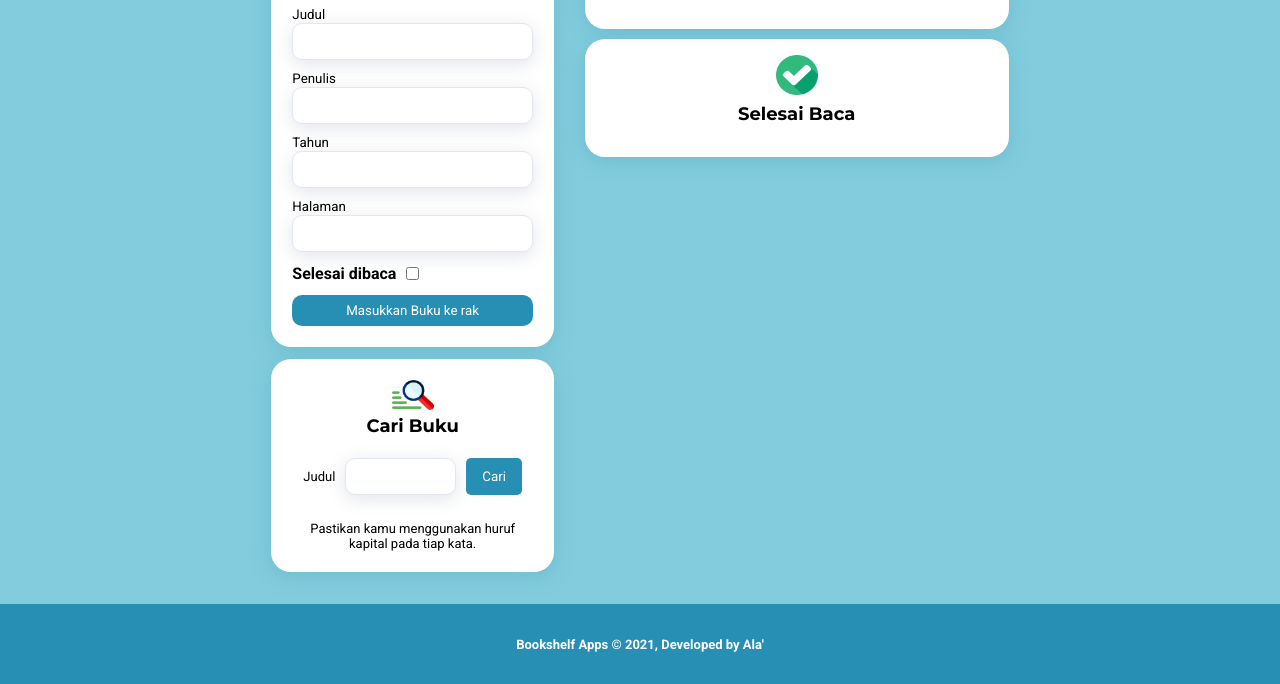
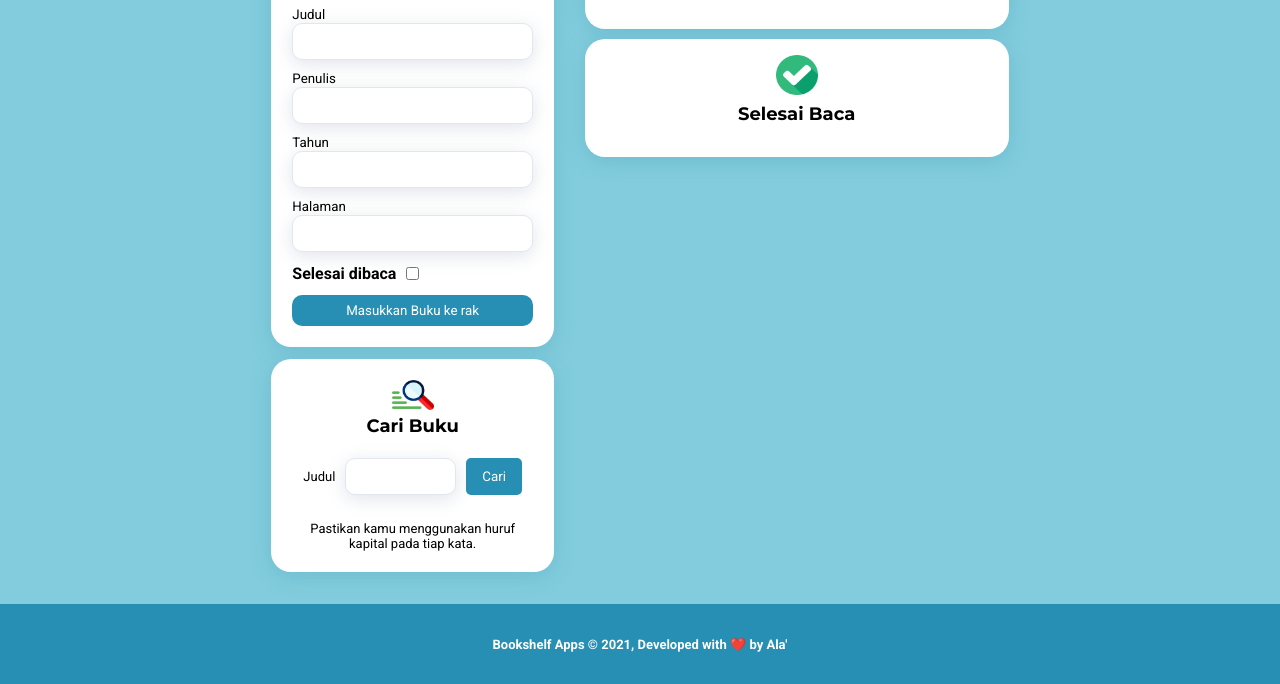
Before and after one commit to ubbadahala/bookshelfApp, a plain HTML site: page index.html in a window 1280 px wide. Shown: the part 130-814 px from the top of the page. Drawn offline with Linux system fonts and the light colour scheme; some packages are replaced by stand-ins of ours; a script that the page names is missing.

Commit message:
❤️ emoji addition

```diff
--- a/index.html
+++ b/index.html
@@ -19,19 +19,19 @@
                 <form id="inputBook">
                     <div class="input">
                         <label for="inputBookTitle">Judul</label>
-                        <input id="inputBookTitle" type="text" autocomplete:"off" required>
+                        <input id="inputBookTitle" type="text" autocomplete: "off" required>
                     </div>
                     <div class="input">
                         <label for="inputBookAuthor">Penulis</label>
-                        <input id="inputBookAuthor" type="text" autocomplete:"off" required>
+                        <input id="inputBookAuthor" type="text" autocomplete: "off" required>
                     </div>
                     <div class="input">
                         <label for="inputBookYear">Tahun</label>
-                        <input id="inputBookYear" type="number" autocomplete:"off" min="1500" max="2099" step="1" required>
+                        <input id="inputBookYear" type="number" autocomplete: "off" min="1500" max="2099" step="1" required>
                     </div>
                     <div class="input">
                         <label for="inputBookPage">Halaman</label>
-                        <input id="inputBookPage" type="number" autocomplete:"off" min="0" required>
+                        <input id="inputBookPage" type="number" autocomplete: "off" min="0" required>
                     </div>
                     <div class="input_inline">
                         <label for="inputBookIsComplete">Selesai dibaca</label>
@@ -71,7 +71,7 @@
     </main>
 
     <footer>
-        <p>Bookshelf Apps &copy; 2021, Developed by Ala'</p>
+        <p>Bookshelf Apps &copy; 2021, Developed with ❤️ by Ala'</p>
     </footer>
 
     <script src="https://cdn.jsdelivr.net/npm/sweetalert2@11"></script>
```
